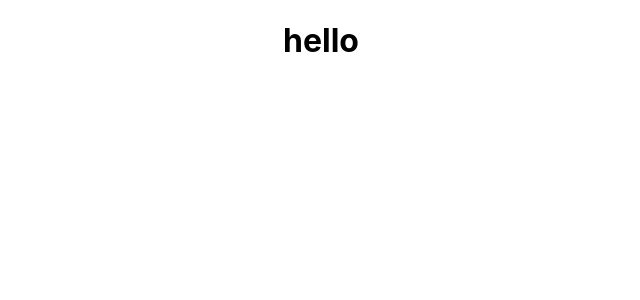
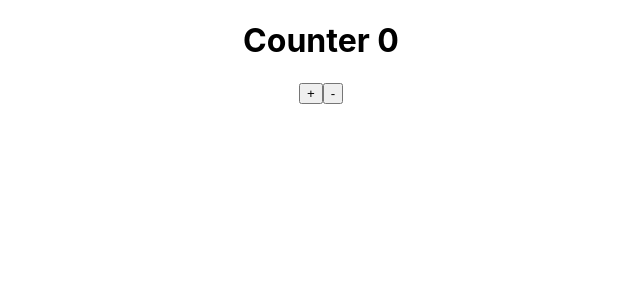
Before and after one commit to railaru/react-redux-boilerplate, a React (Create React App) app: page / in a window 1280 px wide. Shown: the top 300 px of the page, without its empty margins (319-959 px from the left). Built offline with nearby package versions, Linux system fonts and the light colour scheme.

Commit message:
app/app.js implement counter

```diff
--- a/src/App.js
+++ b/src/App.js
@@ -1,10 +1,21 @@
 import React from 'react';
+
+import { useSelector, useDispatch } from 'react-redux';
+import { increment, decrement } from './actions';
+
 import './App.css';
 
 function App() {
+  const counter = useSelector(state => state.counter);
+  const isLogged = useSelector(state => state.isLogged);
+  const dispatch = useDispatch();
+
   return (
     <div className="App">
-      <h1>hello</h1>
+      <h1>Counter {counter}</h1>
+      <button onClick={() => dispatch(increment())}>+</button>
+      <button onClick={() => dispatch(decrement())}>-</button>
+      {isLogged && <h3>Member info</h3>}
     </div>
   );
 }
--- /dev/null
+++ b/src/actions/index.js
@@ -0,0 +1,7 @@
+export const increment = () => {
+  return { type: 'INCREMENT' };
+};
+
+export const decrement = () => {
+  return { type: 'DECREMENT' };
+};
--- a/src/index.js
+++ b/src/index.js
@@ -5,6 +5,7 @@
 import * as serviceWorker from './serviceWorker';
 
 import { createStore } from 'redux';
+import { Provider } from 'react-redux';
 import rootReducer from './reducers';
 
 const store = createStore(
@@ -47,7 +48,12 @@
 // store.dispatch(decrement());
 // store.dispatch(increment());
 
-ReactDOM.render(<App />, document.getElementById('root'));
+ReactDOM.render(
+  <Provider store={store}>
+    <App />
+  </Provider>,
+  document.getElementById('root')
+);
 
 // If you want your app to work offline and load faster, you can change
 // unregister() to register() below. Note this comes with some pitfalls.
```
